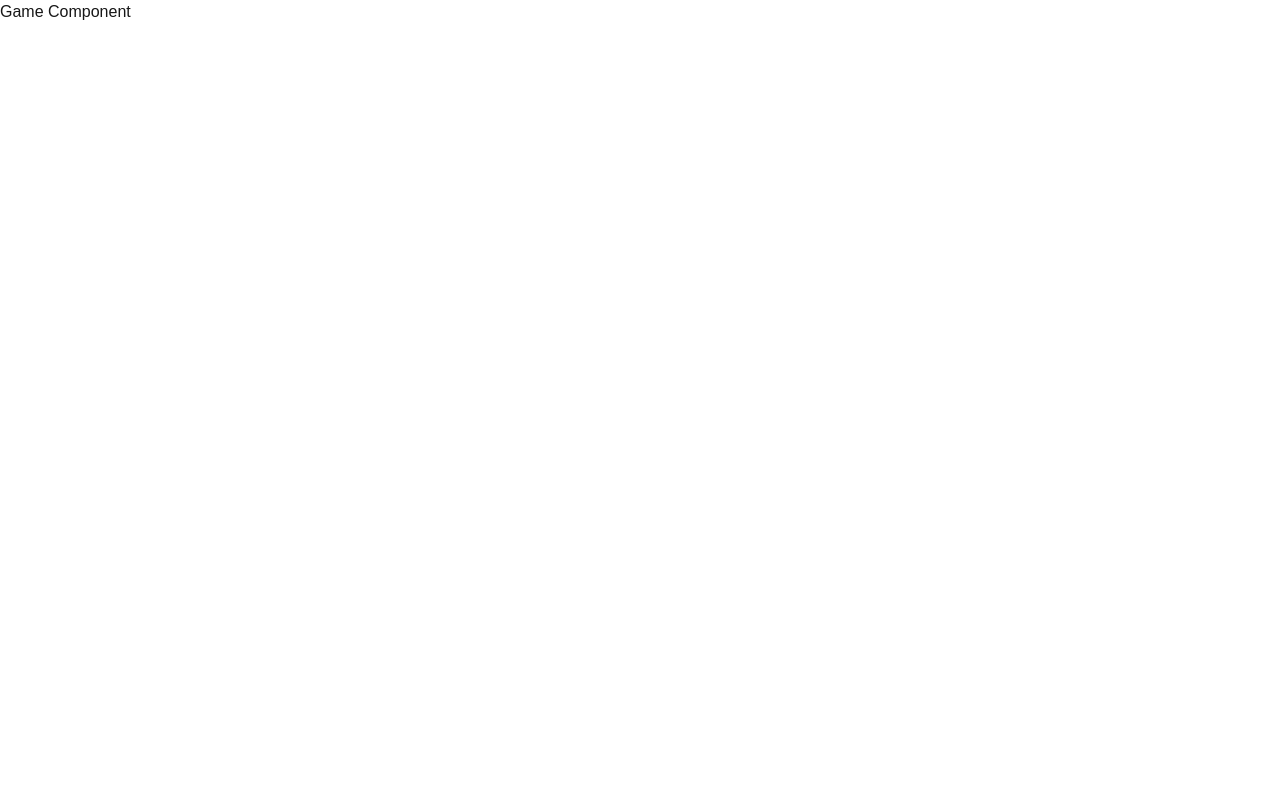
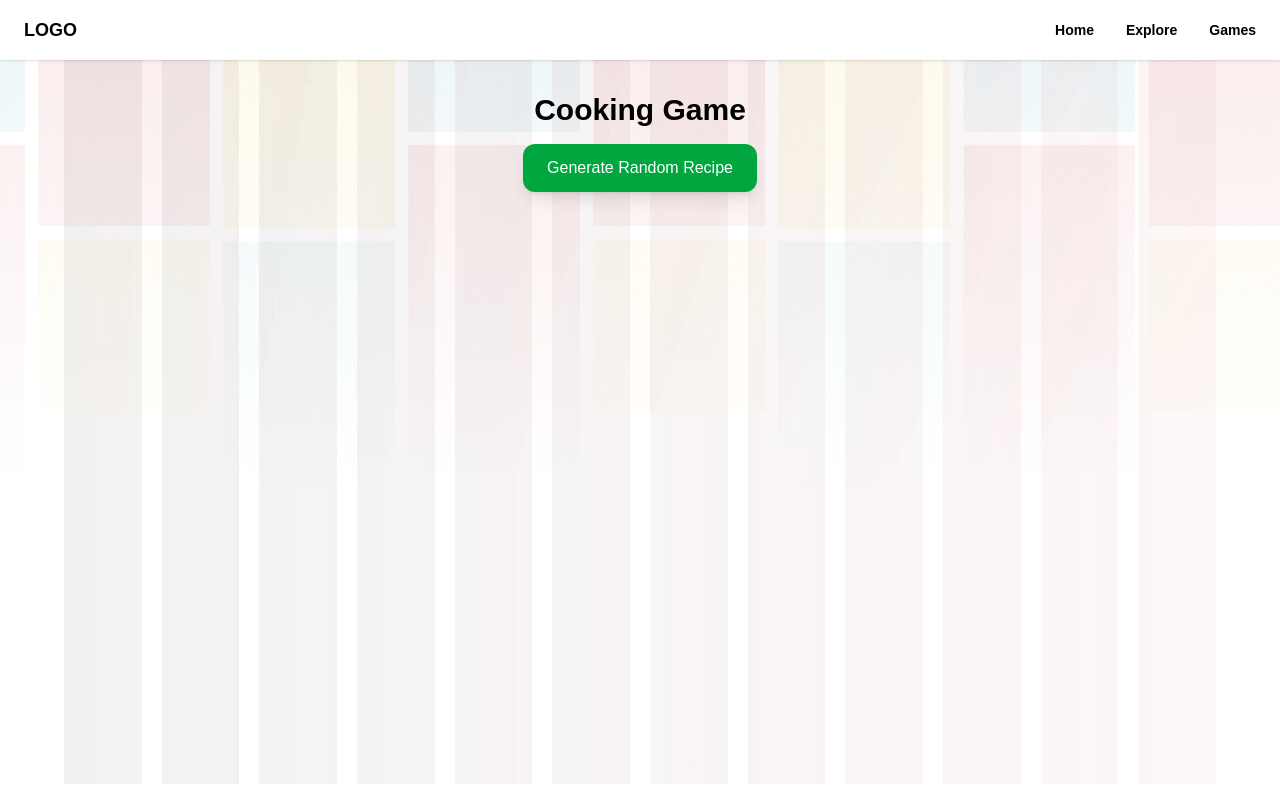
Before and after one commit to Morax8/GH6, a Next.js app: page /game/cooking in a window 1280 px wide. Built offline with nearby package versions, Linux system fonts and the light colour scheme.

Commit message:
feat: cooking game

```diff
--- a/app/game/cooking/page.js
+++ b/app/game/cooking/page.js
@@ -1,7 +1,79 @@
+//JANGAN SPAM REFRESH, TOKENNYA BERKURANG BANYAK
+
+"use client";
+
+import { useState } from "react";
+import Navbar from "../../components/Navbar.js";
+import GridGuides from "../../components/GridGuides.js";
+import "../../game/page.css"; // Import CSS eksternal
+
+import Image from "next/image.js";
+import Link from "next/link";
+
 export default function Game() {
+  const [loading, setLoading] = useState(false);
+  const [data, setData] = useState(null);
+
+  const handleGenerate = async () => {
+    setLoading(true);
+    try {
+      const res = await fetch("http://127.0.0.1:5000/generate"); // your Flask API endpoint
+      const result = await res.json();
+      setData(result);
+    } catch (error) {
+      console.error("Failed to fetch:", error);
+    }
+    setLoading(false);
+  };
+
   return (
-    <div>
-      <h1>Game Component</h1>
+    <div className="game-container relative min-h-screen w-full bg-white text-black overflow-hidden">
+      <div className="absolute top-0 left-0 w-full z-[999]">
+        <Navbar />
+        <h1 className="text-3xl font-bold text-center mt-8">Cooking Game</h1>
+        {!data && (
+          <div className="flex justify-center mt-4">
+            <button
+              onClick={handleGenerate}
+              className="px-6 py-3 bg-green-600 hover:bg-green-700 text-white rounded-xl shadow-lg transition"
+              disabled={loading}
+            >
+              {loading ? "Generating..." : "Generate Random Recipe"}
+            </button>
+          </div>
+        )}
+      </div>
+
+      {/* Background Grid */}
+      <div className="absolute inset-0 z-0 pointer-events-none">
+        <GridGuides />
+        <div className="absolute inset-0 bg-gradient-to-r from-white to-transparent opacity-50 z-10 px-32">
+          <Image
+            src="/Assets/patternFade.png"
+            alt="Pattern Fade"
+            layout="fill"
+            objectFit="cover"
+            className="opacity-50 rotate-180"
+          />
+        </div>
+      </div>
+
+      {/* Render Recipe Result */}
+      {data && (
+        <div className="relative z-20 mt-48 px-6">
+          <h2 className="text-2xl font-semibold text-center mb-6">{data.dish}</h2>
+          <div className="flex flex-col md:flex-row items-start justify-center gap-8">
+            <img
+              src={data.image_url}
+              alt={data.dish}
+              className="w-64 h-64 object-cover rounded-xl shadow-md"
+            />
+            <pre className="text-left whitespace-pre-wrap bg-gray-100 p-4 rounded-lg max-w-xl">
+              {data.recipe}
+            </pre>
+          </div>
+        </div>
+      )}
     </div>
   );
 }
--- a/app/game/page.js
+++ b/app/game/page.js
@@ -3,6 +3,7 @@ import GridGuides from "../components/GridGuides.js";
 import "../game/page.css"; // Import CSS eksternal
 
 import Image from "next/image.js";
+import Link from "next/link";
 
 export default function Game() {
   return (
@@ -32,9 +33,9 @@ export default function Game() {
             <div className="diamond">
               <div className="diamond-content"><span>Where is it from?</span></div>
             </div>
-            <div className="diamond">
+            <Link href="/game/cooking" className="diamond">
               <div className="diamond-content"><span>What's the Dish?</span></div>
-            </div>
+            </Link>
             <div className="diamond">
               <div className="diamond-content"><span>What's the Answer?</span></div>
             </div>
```
Also changed, not shown: model/requirements.txt, 2 other files (tests, documents, lock files or other folders).
